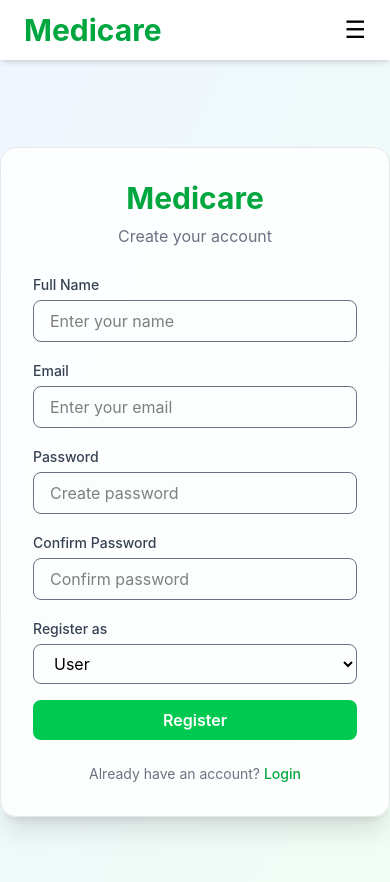
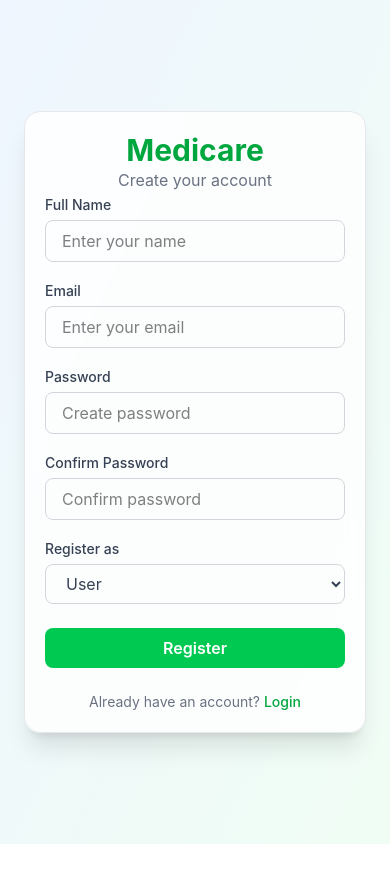
Before and after one commit to Shashwat369/MediCare, a React (Vite) app in the folder client/: page /register in a window 390 px wide. Shown: the top 882 px of the page. After the commit the page ends 844 px from the top, so only its background shows below. Built offline with nearby package versions, Linux system fonts and the light colour scheme.

Commit message:
Polished Login and Signup pages

```diff
--- a/client/src/App.jsx
+++ b/client/src/App.jsx
@@ -1,5 +1,10 @@
-import Navbar from "./components/Navbar";
-import { BrowserRouter , Routes , Route } from "react-router-dom";
+import { BrowserRouter, Routes, Route } from "react-router-dom";
+
+// Import Layouts
+import MainLayout from "./layouts/MainLayout";
+import AuthLayout from "./layouts/AuthLayout";
+
+// Import Pages
 import LandingPage from "./pages/LandingPage";
 import Login from "./pages/Login";
 import Register from "./pages/Register";
@@ -7,11 +12,19 @@ import Register from "./pages/Register";
 function App() {
   return (
     <BrowserRouter>
-      <Navbar />
       <Routes>
-        <Route path="/" element={<LandingPage />} />
-        <Route path="/login" element={<Login />} />
-        <Route path="/register" element={<Register />} />
+
+        {/* Pages WITH Navbar */}
+        <Route element={<MainLayout />}>
+          <Route path="/" element={<LandingPage />} />
+        </Route>
+
+        {/* Pages WITHOUT Navbar */}
+        <Route element={<AuthLayout />}>
+          <Route path="/login" element={<Login />} />
+          <Route path="/register" element={<Register />} />
+        </Route>
+
       </Routes>
     </BrowserRouter>
   );
--- a/client/src/components/Navbar.jsx
+++ b/client/src/components/Navbar.jsx
@@ -17,7 +17,7 @@ const Navbar = () => {
         </h1>
 
         {/* Search bar */}
-        <div className="hidden md:flex w-[520px]">
+        <div className="hidden md:flex w-130">
           <input
             type="text"
             placeholder="Search medicines..."
--- /dev/null
+++ b/client/src/layouts/AuthLayout.jsx
@@ -0,0 +1,12 @@
+import React from 'react';
+import { Outlet } from 'react-router-dom';
+
+const AuthLayout = () => {
+  return (
+    <div className="auth-container">
+      <Outlet />
+    </div>
+  );
+};
+
+export default AuthLayout;
--- /dev/null
+++ b/client/src/layouts/MainLayout.jsx
@@ -0,0 +1,16 @@
+import React from 'react';
+import { Outlet } from 'react-router-dom';
+import Navbar from '../components/Navbar'; // Adjust import path if needed
+import LandingPage from '../pages/LandingPage';
+
+const MainLayout = () => {
+  return (
+    <>
+      <Navbar />
+      <Outlet />
+
+    </>
+  );
+};
+
+export default MainLayout;
--- a/client/src/pages/Login.jsx
+++ b/client/src/pages/Login.jsx
@@ -23,7 +23,7 @@ const Login = () => {
     // Dummy login logic
     if (formData.email && formData.password) {
       if (formData.role === "user") {
-        navigate("/user/home");
+        navigate("/");
       } else if (formData.role === "seller") {
         navigate("/seller/dashboard");
       }
@@ -33,10 +33,39 @@ const Login = () => {
   };
 
   return (
-    <div className="min-h-screen flex items-center justify-center bg-linear-to-br from-blue-50 to-green-50">
+    /* Main Container: Flexbox handles the side-by-side layout */
+    <div className="min-h-screen  flex">
+
+      {/* LEFT SIDE: Image Container
+          - hidden on mobile
+          - takes up half width (lg:w-1/2) on large screens
+      */}
+      <div
+        className="hidden lg:flex lg:w-3/4 bg-cover bg-center relative"
+        /* Using a placeholder medical image from Unsplash. You can replace this URL! */
+        style={{ backgroundImage: "url('https://images.unsplash.com/photo-1587854692152-cbe660dbde88?q=80&w=2069&auto=format&fit=crop')" }}
+      >
+        {/* Subtle green overlay to make text readable and match your branding */}
+        <div className="absolute inset-0 bg-green-900/40"></div>
+
+        {/* Promotional Text over the image */}
+        <div className="relative z-10 flex flex-col justify-center items-start p-16 text-white w-full">
+          <h2 className="text-5xl font-bold mb-6">Your Health,<br/>Delivered.</h2>
+          <p className="text-lg max-w-md">
+            Join Medicare to easily order medicines, manage your health records, and connect with trusted local pharmacies.
+          </p>
+        </div>
+      </div>
+
+      {/* RIGHT SIDE: Form Container
+          - takes full width on mobile (w-full)
+          - takes half width on large screens (lg:w-1/2)
+      */}
+      <div className="w-full lg:w-1/2 flex items-center justify-center bg-linear-to-br from-blue-50 to-green-50 p-6">
+
+        {/* Your Original Form Card */}
         <div className="w-full max-w-md bg-white/80 backdrop-blur-md shadow-xl rounded-2xl p-8 border border-gray-200">
 
-        {/* Logo / Title */}
           <h1 className="text-3xl font-bold text-center text-green-600 mb-2">
             Medicare
           </h1>
@@ -44,51 +73,43 @@ const Login = () => {
             Login to your account
           </p>
 
-        {/* Form */}
           <form onSubmit={handleSubmit} className="space-y-4">
-
             {/* Email */}
             <div>
-            <label className="text-sm font-medium text-gray-700">
-              Email
-            </label>
+              <label className="text-sm font-medium text-gray-700">Email</label>
               <input
                 type="email"
                 name="email"
                 placeholder="Enter your email"
                 value={formData.email}
                 onChange={handleChange}
-              className="w-full mt-1 px-4 py-2 border border-gray-500 rounded-lg focus:outline-none focus:ring-2 focus:ring-green-400"
+                className="w-full mt-1 px-4 py-2 border border-gray-300 rounded-lg focus:outline-none focus:ring-2 focus:ring-green-500 focus:border-green-500"
               />
             </div>
 
             {/* Password */}
             <div>
-            <label className="text-sm font-medium text-gray-700">
-              Password
-            </label>
+              <label className="text-sm font-medium text-gray-700">Password</label>
               <input
                 type="password"
                 name="password"
                 placeholder="Enter your password"
                 value={formData.password}
                 onChange={handleChange}
-              className="w-full mt-1 px-4 py-2 border border-gray-500 rounded-lg focus:outline-none focus:ring-2 focus:ring-green-400"
+                className="w-full mt-1 px-4 py-2 border border-gray-300 rounded-lg focus:outline-none focus:ring-2 focus:ring-green-500 focus:border-green-500"
               />
             </div>
 
             {/* Role Select */}
             <div>
-            <label className="text-sm font-medium text-gray-700">
-              Login as
-            </label>
+              <label className="text-sm font-medium text-gray-700">Login as</label>
               <select
                 name="role"
                 value={formData.role}
                 onChange={handleChange}
-              className="w-full mt-1 text-gray-700 px-4 py-2 border border-gray-500 rounded-lg focus:outline-none focus:ring-2 focus:ring-green-400"
+                className="w-full mt-1 text-gray-700 px-4 py-2 border border-gray-300 rounded-lg focus:outline-none focus:ring-2 focus:ring-green-500 focus:border-green-500"
               >
-              <option value="user" >User</option>
+                <option value="user">User</option>
                 <option value="seller">Seller</option>
               </select>
             </div>
@@ -96,7 +117,7 @@ const Login = () => {
             {/* Button */}
             <button
               type="submit"
-            className="w-full bg-green-500 hover:bg-green-600 text-white py-2 rounded-lg font-semibold transition duration-200"
+              className="w-full bg-green-500 hover:bg-green-600 text-white py-2 rounded-lg font-semibold transition duration-200 mt-2"
             >
               Login
             </button>
@@ -105,13 +126,11 @@ const Login = () => {
           {/* Footer */}
           <p className="text-center text-sm text-gray-500 mt-6">
             Don’t have an account?{" "}
-          <Link
-            to="/register"
-            className="text-green-600 font-medium hover:underline"
-          >
+            <Link to="/register" className="text-green-600 font-medium hover:underline">
               Register
             </Link>
           </p>
+        </div>
       </div>
     </div>
   );
--- a/client/src/pages/Register.jsx
+++ b/client/src/pages/Register.jsx
@@ -42,97 +42,105 @@ const Register = () => {
 
     // Redirect based on role
     if (formData.role === "user") {
-      navigate("/user/home");
+      navigate("/"); // Redirecting to landing page for now
     } else if (formData.role === "seller") {
       navigate("/seller/dashboard");
     }
   };
 
   return (
-    <div className="min-h-screen flex items-center justify-center bg-linear-to-br from-blue-50 to-green-50">
-      <div className="w-full max-w-md bg-white/80 backdrop-blur-md shadow-xl rounded-2xl p-8 border border-gray-200">
+    /* Main Container */
+    <div className="min-h-screen flex">
 
-        {/* Title */}
-        <h1 className="text-3xl font-bold text-center text-green-600 mb-2">
+      {/* LEFT SIDE: Image Container */}
+      <div
+        className="hidden lg:flex lg:w-1/2 bg-cover bg-center relative"
+        /* Different medical image for Register page */
+        style={{ backgroundImage: "url('https://images.unsplash.com/photo-1631549916768-4119b2e5f926?q=80&w=2079&auto=format&fit=crop')" }}
+      >
+        <div className="absolute inset-0 bg-green-900/40"></div>
+
+        <div className="relative z-10 flex flex-col justify-center items-start p-16 text-white w-full">
+          <h2 className="text-5xl font-bold mb-6">Join the Future <br/>of Healthcare.</h2>
+          <p className="text-lg max-w-md">
+            Create an account to track your orders, manage your prescriptions, and experience seamless delivery.
+          </p>
+        </div>
+      </div>
+
+      {/* RIGHT SIDE: Form Container */}
+      <div className="w-full lg:w-1/2 flex items-center justify-center bg-linear-to-br from-blue-50 to-green-50 p-6">
+
+        <div className="w-full max-w-md bg-white/80 backdrop-blur-md shadow-xl rounded-2xl p-5 border border-gray-200">
+
+          <h1 className="text-3xl font-bold text-center text-green-600 ">
             Medicare
           </h1>
-        <p className="text-center text-gray-500 mb-6">
+          <p className="text-center text-gray-500 ">
             Create your account
           </p>
 
-        {/* Form */}
-        <form onSubmit={handleSubmit} className="space-y-4">
-
+          <form onSubmit={handleSubmit} className="space-y-4 ">
             {/* Name */}
             <div>
-            <label className="text-sm font-medium text-gray-700">
-              Full Name
-            </label>
+              <label className="text-sm font-medium text-gray-700">Full Name</label>
               <input
                 type="text"
                 name="name"
                 placeholder="Enter your name"
                 value={formData.name}
                 onChange={handleChange}
-              className="w-full mt-1 px-4 py-2 border border-gray-500 rounded-lg focus:outline-none focus:ring-2 focus:ring-green-400"
+                className="w-full mt-1 px-4 py-2 border border-gray-300 rounded-lg focus:outline-none focus:ring-2 focus:ring-green-500 focus:border-green-500"
               />
             </div>
 
             {/* Email */}
             <div>
-            <label className="text-sm font-medium text-gray-700">
-              Email
-            </label>
+              <label className="text-sm font-medium text-gray-700">Email</label>
               <input
                 type="email"
                 name="email"
                 placeholder="Enter your email"
                 value={formData.email}
                 onChange={handleChange}
-              className="w-full mt-1 px-4 py-2 border border-gray-500 rounded-lg focus:outline-none focus:ring-2 focus:ring-green-400"
+                className="w-full mt-1 px-4 py-2 border border-gray-300 rounded-lg focus:outline-none focus:ring-2 focus:ring-green-500 focus:border-green-500"
               />
             </div>
 
             {/* Password */}
             <div>
-            <label className="text-sm font-medium text-gray-700">
-              Password
-            </label>
+              <label className="text-sm font-medium text-gray-700">Password</label>
               <input
                 type="password"
                 name="password"
                 placeholder="Create password"
                 value={formData.password}
                 onChange={handleChange}
-              className="w-full mt-1 px-4 py-2 border border-gray-500 rounded-lg focus:outline-none focus:ring-2 focus:ring-green-400"
+                className="w-full mt-1 px-4 py-2 border border-gray-300 rounded-lg focus:outline-none focus:ring-2 focus:ring-green-500 focus:border-green-500"
               />
             </div>
 
             {/* Confirm Password */}
             <div>
-            <label className="text-sm font-medium text-gray-700">
-              Confirm Password
-            </label>
+              <label className="text-sm font-medium text-gray-700">Confirm Password</label>
               <input
                 type="password"
                 name="confirmPassword"
                 placeholder="Confirm password"
                 value={formData.confirmPassword}
                 onChange={handleChange}
-              className="w-full mt-1 px-4 py-2 border border-gray-500 rounded-lg focus:outline-none focus:ring-2 focus:ring-green-400"
+                className="w-full mt-1 px-4 py-2 border border-gray-300 rounded-lg focus:outline-none focus:ring-2 focus:ring-green-500 focus:border-green-500"
               />
             </div>
 
             {/* Role */}
             <div>
-            <label className="text-sm font-medium text-gray-700">
-              Register as
-            </label>
+              <label className="text-sm font-medium text-gray-700">Register as</label>
               <select
                 name="role"
                 value={formData.role}
                 onChange={handleChange}
-              className="w-full mt-1 px-4 py-2 border border-gray-500 rounded-lg focus:outline-none focus:ring-2 focus:ring-green-400"
+                className="w-full mt-1 text-gray-700 px-4 py-2 border border-gray-300 rounded-lg focus:outline-none focus:ring-2 focus:ring-green-500 focus:border-green-500"
               >
                 <option value="user">User</option>
                 <option value="seller">Seller</option>
@@ -142,7 +150,7 @@ const Register = () => {
             {/* Button */}
             <button
               type="submit"
-            className="w-full bg-green-500 cursor-pointer hover:bg-green-600 text-white py-2 rounded-lg font-semibold transition duration-200"
+              className="w-full bg-green-500 cursor-pointer hover:bg-green-600 text-white py-2 rounded-lg font-semibold transition duration-200 mt-2"
             >
               Register
             </button>
@@ -160,6 +168,7 @@ const Register = () => {
           </p>
         </div>
       </div>
+    </div>
   );
 };
 
```
Lines whose indentation alone changed are shown as unchanged.
